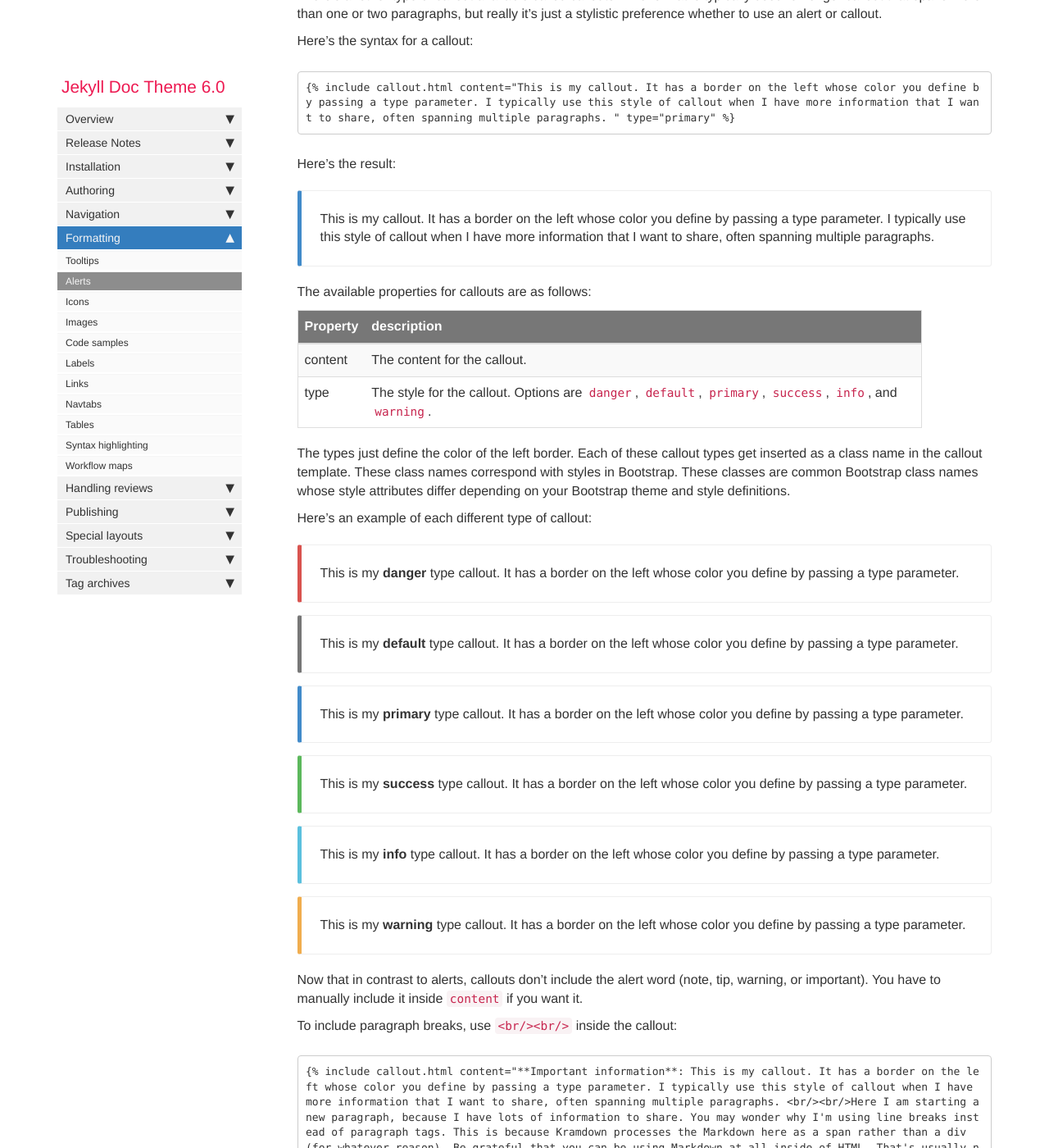
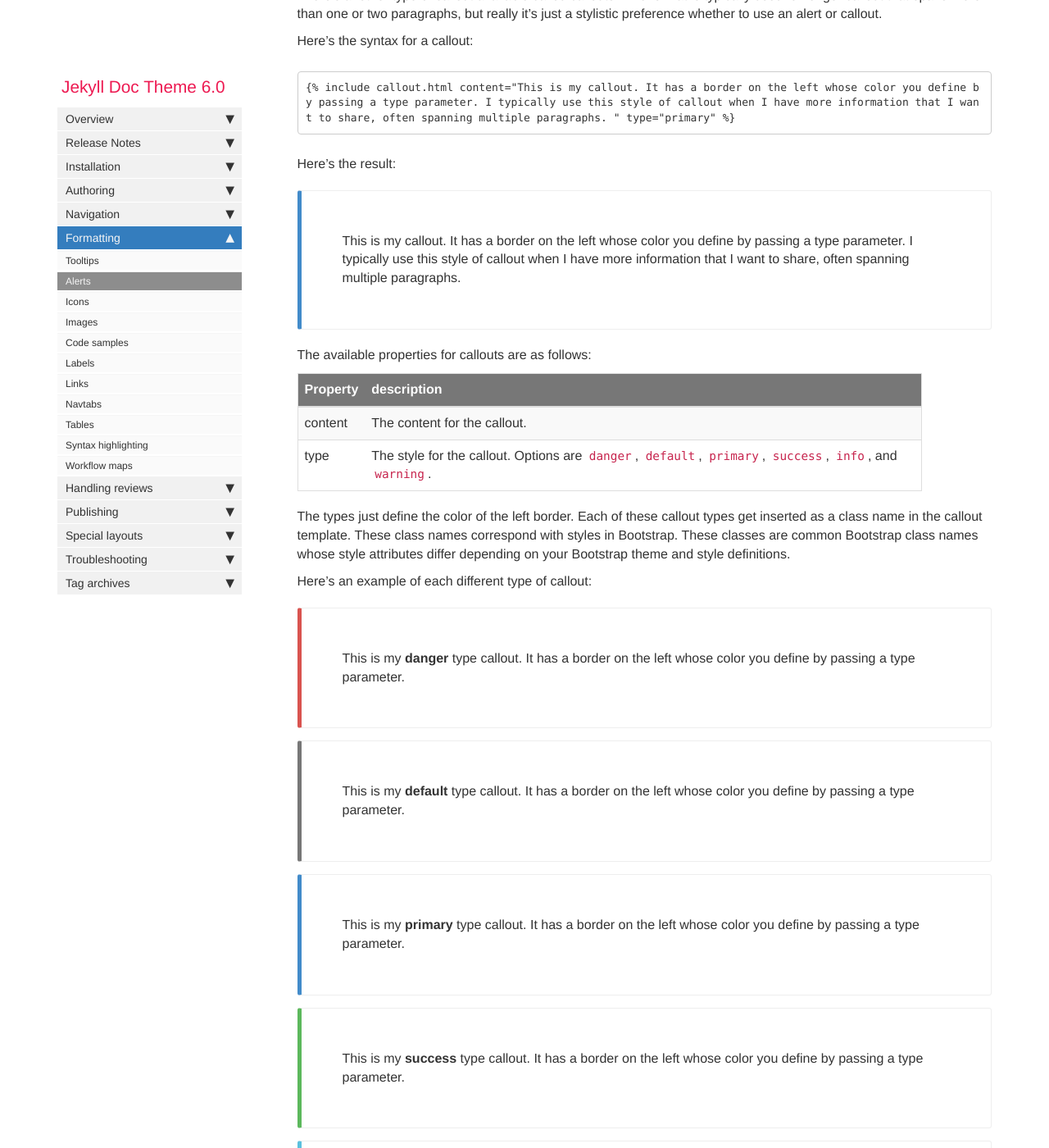
Before and after one commit to aisjtu/aisjtu.github.io, a Jekyll site: the page built from pages/mydoc/mydoc_alerts.md, in a window 1280 px wide and 1400 px high, scrolled down 2971 px. Shown: the whole window at 82% size. Built offline with Jekyll 4.4.1, drawn with Linux system fonts in a browser that asks for light colours; comment, search, counter and statistics services are not loaded.

Commit message:
Update customstyles.css

```diff
--- a/css/customstyles.css
+++ b/css/customstyles.css
@@ -3,7 +3,7 @@ body {
 }
 
 .bs-callout {
-    padding: 23px;
+    padding: 50px;
     margin: 20px 0;
     border: 1px solid #eee;
     border-left-width: 5px;
```
